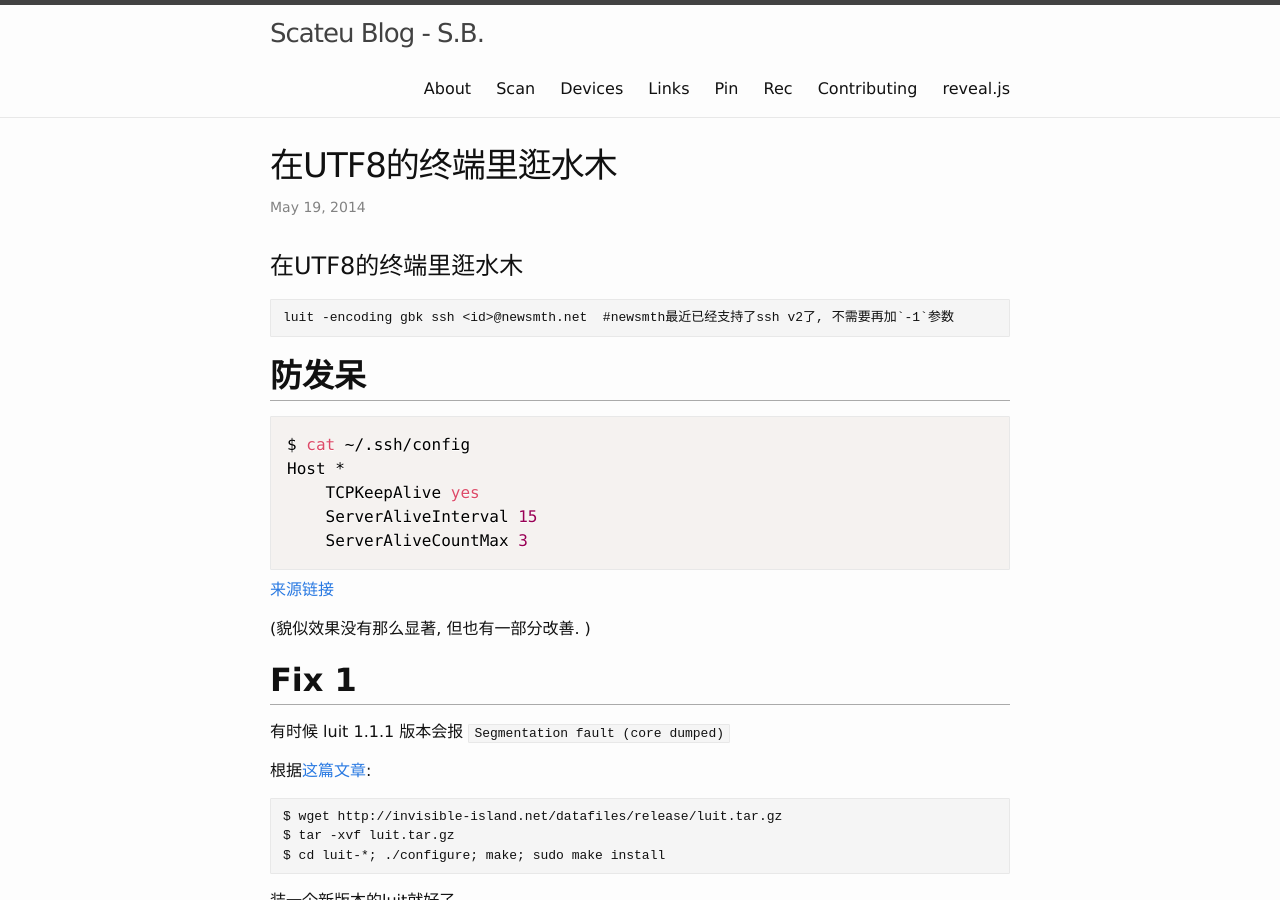
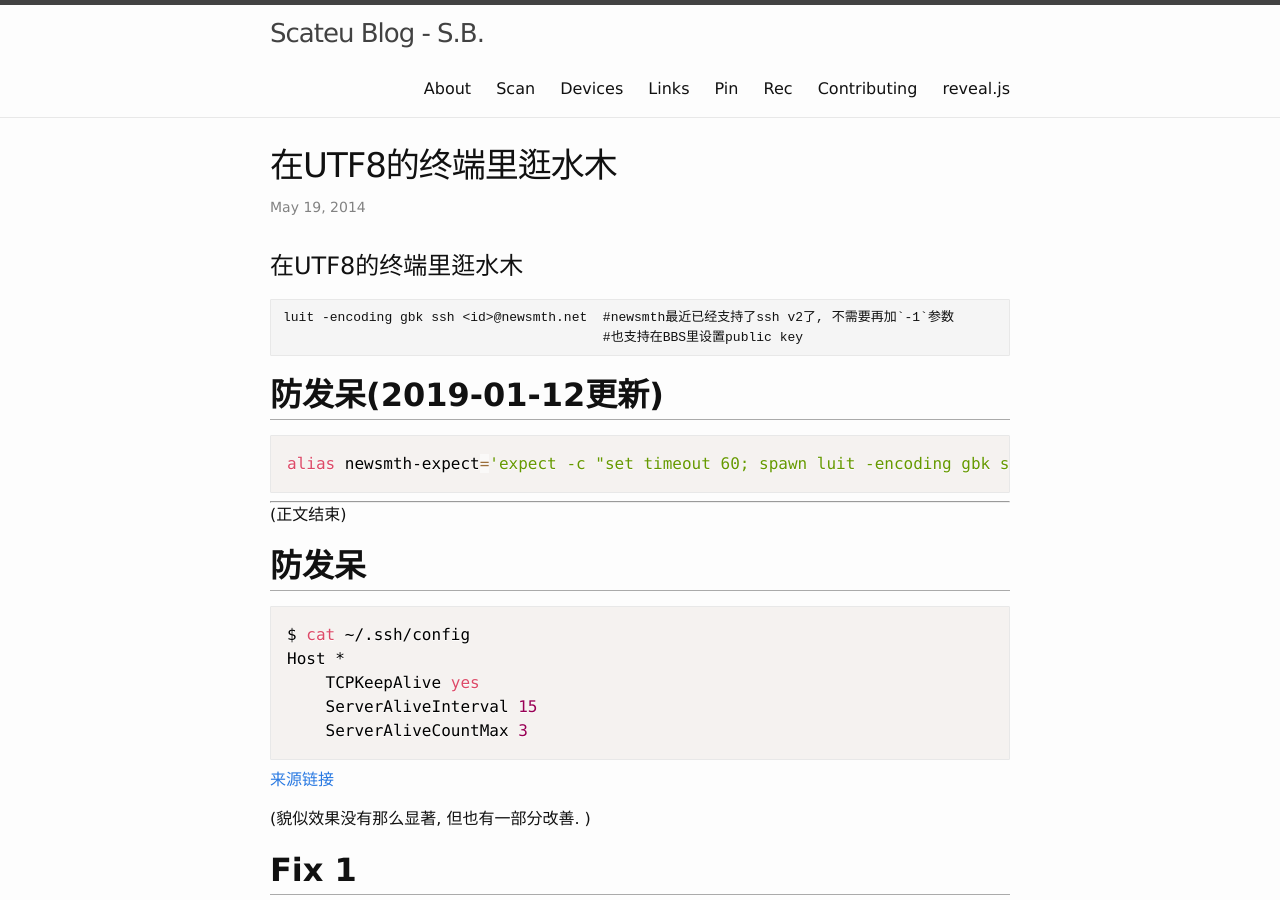
Before and after one commit to scateu/scateu.github.io, a Jekyll site: the page built from _posts/2014-05-19-bbs-on-normal-terminal.md, in a window 1280 px wide and 900 px high. Built offline with Jekyll 4.4.1, drawn with Linux system fonts in a browser that asks for light colours; nearby versions of some CDN libraries; comment, search, counter and statistics services are not loaded.

Commit message:
Sat Jan 12 17:15:44 CST 2019

````diff
--- a/_posts/2014-05-19-bbs-on-normal-terminal.md
+++ b/_posts/2014-05-19-bbs-on-normal-terminal.md
@@ -7,6 +7,19 @@ date: 2014/05/19 00:23:00
 # 在UTF8的终端里逛水木
 
 	luit -encoding gbk ssh <id>@newsmth.net  #newsmth最近已经支持了ssh v2了, 不需要再加`-1`参数
+						 #也支持在BBS里设置public key
+
+
+## 防发呆(2019-01-12更新)
+
+```bash
+alias newsmth-expect='expect -c "set timeout 60; spawn luit -encoding gbk ssh newsmth.net; interact timeout 30  {send \"\000\"}; "'
+```
+
+
+---
+
+(正文结束)
 
 ## 防发呆
 
````
